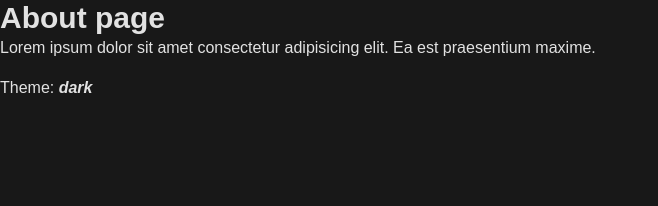
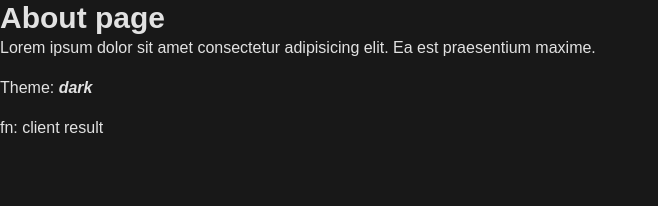
Before and after one commit to stefanbgh/next-js, a Next.js app: page /about in a window 1280 px wide. Shown: the top 206 px of the page, without its empty margins (0-658 px from the left). Built offline with nearby package versions, Linux system fonts and the light colour scheme.

Commit message:
client-only

```diff
--- a/src/app/about/page.tsx
+++ b/src/app/about/page.tsx
@@ -2,10 +2,13 @@
 
 import Desc from "@/components/Desc/Desc";
 import Title from "@/components/Title/Title";
+
 import { useTheme } from "@/hooks/useTheme";
+import { clientSideFunction } from "@/utils/clientSideFunction";
 
 export default function About() {
 	const theme = useTheme();
+	const clientResult = clientSideFunction();
 
 	return (
 		<section>
@@ -19,6 +22,7 @@ export default function About() {
 					Theme: <span className="font-bold italic">{theme}</span>
 				</p>
 			</article>
+			<p>fn: {clientResult}</p>
 		</section>
 	);
 }
--- /dev/null
+++ b/src/utils/clientSideFunction.ts
@@ -0,0 +1,5 @@
+import "client-only";
+
+export const clientSideFunction = () => {
+	return "client result";
+};
```
